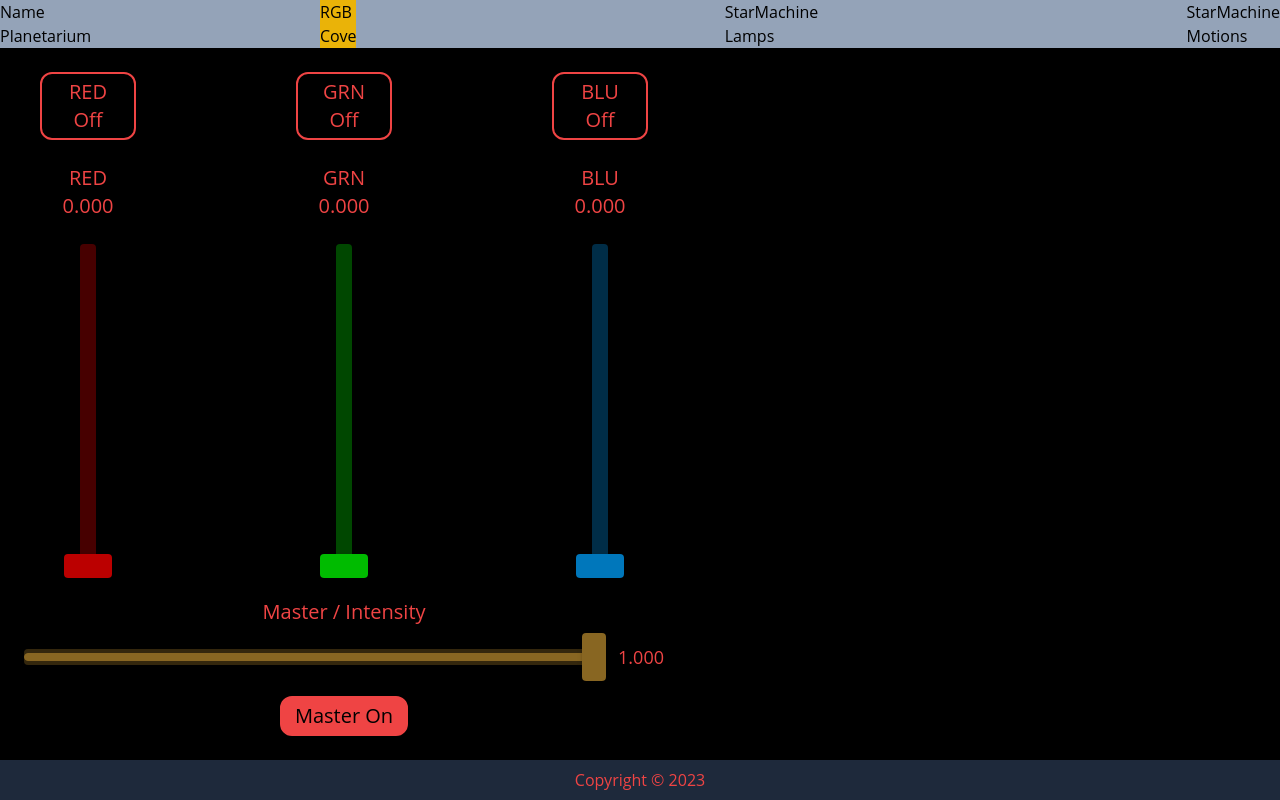
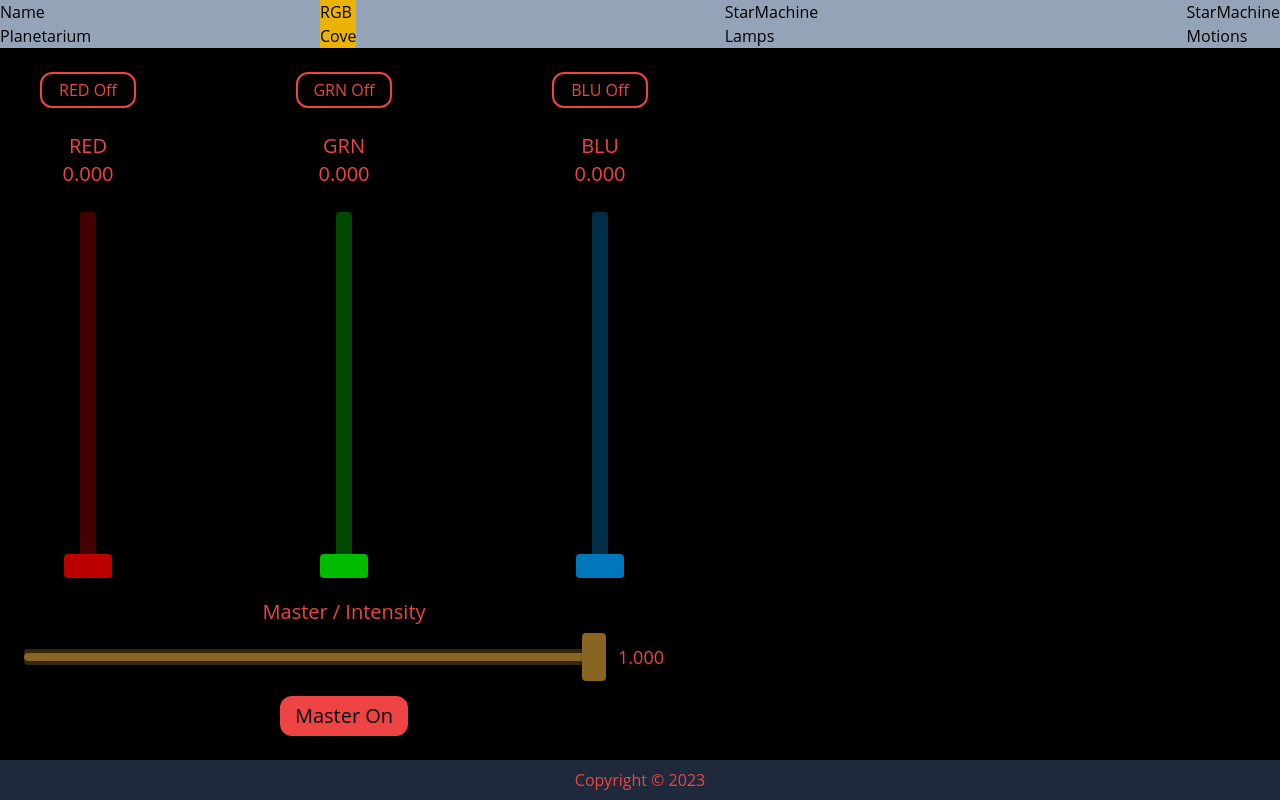
Before and after one commit to CelestialCoyote/react-hercules-chromacove, a React (Create React App) app in the folder frontend/: page /rgbcove in a window 1280 px wide. Built offline with nearby package versions, Linux system fonts and the light colour scheme.

Commit message:
check functions

```diff
--- a/frontend/src/Components/VCoveSlider.jsx
+++ b/frontend/src/Components/VCoveSlider.jsx
@@ -88,8 +88,8 @@ const VCoveSlider = ({ color, channelState, setState, masterValue, duration }) =
         sendColorData(newLevel);
     };
 
-	const toggleButton = "bg-black border-red-500 border-2 text-red-500 text-xl rounded-xl p-1 w-24 hover:border-red-300 hover:text-red-300";
-	const toggleButtonOn = "bg-red-500 border-red-500 border-2 text-black text-xl rounded-xl p-1 w-24 hover:bg-red-300 hover:border-red-300";
+	const toggleButton = "bg-black border-red-500 border-2 text-red-500 text-md rounded-xl p-1 w-24 hover:border-red-300 hover:text-red-300";
+	const toggleButtonOn = "bg-red-500 border-red-500 border-2 text-black rounded-xl p-1 w-24 hover:bg-red-300 hover:border-red-300";
 
     return (
 
@@ -99,7 +99,7 @@ const VCoveSlider = ({ color, channelState, setState, masterValue, duration }) =
                 className={ channelState.value > 0 ? `${toggleButtonOn}` : `${toggleButton}` }
                 onClick={handleToggleButton}
             >
-                {channelState.name.toUpperCase()}<br />{channelState.value > 0 ? "On" : "Off"}
+                {channelState.name.toUpperCase()} {channelState.value > 0 ? "On" : "Off"}
             </button>
 
             <label className="text-center text-red-500 text-xl py-2 px-2 m-4">{
--- a/frontend/src/pages/RGBCove/RGBCove.jsx
+++ b/frontend/src/pages/RGBCove/RGBCove.jsx
@@ -1,6 +1,5 @@
 //import { useEffect, useState } from 'react';
 import { useState } from 'react';
-import CoveSliderVertical from '../../components/CoveSliderVerical';
 import VCoveSlider from '../../components/VCoveSlider';
 import CoveMasterSlider from '../../components/CoveMasterSlider';
 //import { baseAPI } from '../../userConfig/baseAPI';
@@ -43,7 +42,6 @@ export default function RGBCove() {
 
 				<div className="flex h-full justify-between">
 					{rgbChannels.map(channel =>
-						// <CoveSliderVertical
 						<VCoveSlider
 							key={channel.id}
 							coveColor={channel.name}
```
